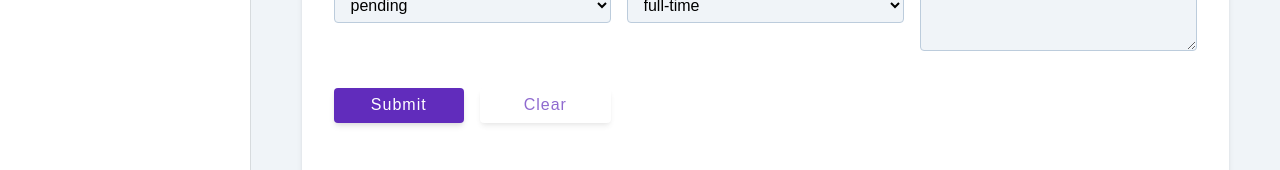
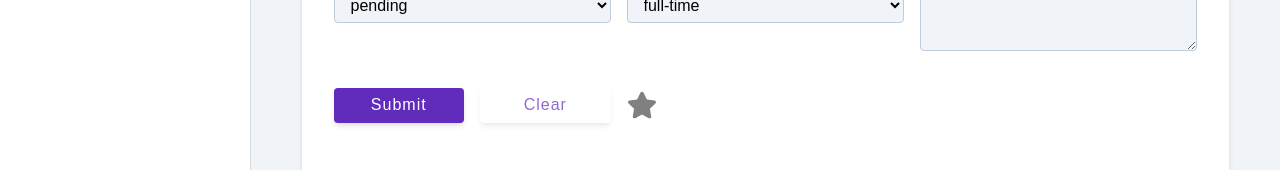
Before and after one commit to ZacharyTStone/haku, a React (Create React App) app in the folder client/: page /add-job in a window 1280 px wide. Shown: the part 403-573 px from the top of the page. Built offline with nearby package versions, Linux system fonts and the light colour scheme; sample sign-in values are in the browser's storage.

Commit message:
finish adding ability to star jobs

```diff
--- a/client/src/Components/Job.js
+++ b/client/src/Components/Job.js
@@ -4,6 +4,7 @@ import { Link } from "react-router-dom";
 import { useAppContext } from "../context/appContext";
 import JobInfo from "./JobInfo";
 import styled from "styled-components";
+import { FaStar } from "react-icons/fa";
 
 const Job = ({
   _id,
@@ -14,6 +15,7 @@ const Job = ({
   createdAt,
   status,
   notes,
+  stared,
 }) => {
   const { setEditJob, deleteJob } = useAppContext();
 
@@ -24,8 +26,14 @@ const Job = ({
       <div className="job">
         <header>
           <div className="main-icon">{company.charAt(0)}</div>
+
           <div className="info">
-            <h5>{position}</h5>
+            <h5>
+              {position}
+              {stared === "true" ? (
+                <FaStar color="gold" size={18} style={{ paddingTop: "5px" }} />
+              ) : null}{" "}
+            </h5>
             <p>{company}</p>
           </div>
         </header>
@@ -118,6 +126,11 @@ const Wrapper = styled.article`
     color: var(--white);
     margin-right: 2rem;
   }
+
+  .stared {
+    background: "white";
+  }
+
   .info {
     h5 {
       margin-bottom: 0.25rem;
--- a/client/src/Components/JobsContainer.js
+++ b/client/src/Components/JobsContainer.js
@@ -15,13 +15,14 @@ const JobsContainer = () => {
     search,
     searchStatus,
     searchType,
+    searchStared,
     sort,
     numOfPages,
   } = useAppContext();
   useEffect(() => {
     getJobs();
     // eslint-disable-next-line
-  }, [page, search, searchStatus, searchType, sort]);
+  }, [page, search, searchStatus, searchStared, searchType, sort]);
   if (isLoading) {
     return <Loading center />;
   }
--- a/client/src/Components/SearchContainer.js
+++ b/client/src/Components/SearchContainer.js
@@ -7,6 +7,7 @@ const SearchContainer = () => {
     isLoading,
     search,
     searchStatus,
+    searchStared,
     searchType,
     sort,
     sortOptions,
@@ -14,6 +15,7 @@ const SearchContainer = () => {
     clearFilters,
     jobTypeOptions,
     statusOptions,
+    staredOptions,
   } = useAppContext();
   const handleSearch = (e) => {
     if (isLoading) return;
@@ -51,6 +53,13 @@ const SearchContainer = () => {
             value={searchType}
             handleChange={handleSearch}
             list={["all", ...jobTypeOptions]}
+          />
+          <FormRowSelect
+            labelText="stared"
+            name="searchStared"
+            value={searchStared}
+            handleChange={handleSearch}
+            list={["all", ...staredOptions]}
           />
           {/* sort */}
           <FormRowSelect
--- a/client/src/context/appContext.js
+++ b/client/src/context/appContext.js
@@ -61,10 +61,13 @@ const initialState = {
   monthlyApplications: [],
   search: "",
   searchStatus: "all",
+  searchStared: "all",
   searchType: "all",
   sort: "latest",
   sortOptions: ["latest", "oldest", "a-z", "z-a"],
   notes: "",
+  stared: "false",
+  staredOptions: ["true", "false"],
 };
 
 const AppContext = React.createContext();
@@ -189,7 +192,8 @@ const AppProvider = ({ children }) => {
   const createJob = async () => {
     dispatch({ type: CREATE_JOB_BEGIN });
     try {
-      const { position, company, jobLocation, jobType, status, notes } = state;
+      const { position, company, jobLocation, jobType, status, notes, stared } =
+        state;
 
       await authFetch.post("/jobs", {
         position,
@@ -198,6 +202,7 @@ const AppProvider = ({ children }) => {
         jobType,
         status,
         notes,
+        stared,
       });
       dispatch({ type: CREATE_JOB_SUCCESS });
       dispatch({ type: CLEAR_VALUES });
@@ -212,9 +217,10 @@ const AppProvider = ({ children }) => {
   };
 
   const getJobs = async () => {
-    const { page, search, searchStatus, searchType, sort } = state;
+    const { page, search, searchStatus, searchType, searchStared, sort } =
+      state;
 
-    let url = `/jobs?page=${page}&status=${searchStatus}&jobType=${searchType}&sort=${sort}`;
+    let url = `/jobs?page=${page}&status=${searchStatus}&jobType=${searchType}&stared=${searchStared}&sort=${sort}`;
     if (search) {
       url = url + `&search=${search}`;
     }
@@ -243,7 +249,8 @@ const AppProvider = ({ children }) => {
     dispatch({ type: EDIT_JOB_BEGIN });
 
     try {
-      const { position, company, jobLocation, jobType, status, notes } = state;
+      const { position, company, jobLocation, jobType, status, notes, stared } =
+        state;
       await authFetch.patch(`/jobs/${state.editJobId}`, {
         company,
         position,
@@ -251,6 +258,7 @@ const AppProvider = ({ children }) => {
         jobType,
         status,
         notes,
+        stared,
       });
       dispatch({ type: EDIT_JOB_SUCCESS });
       dispatch({ type: CLEAR_VALUES });
--- a/client/src/context/reducer.js
+++ b/client/src/context/reducer.js
@@ -129,6 +129,7 @@ const reducer = (state, action) => {
       jobType: "full-time",
       status: "pending",
       notes: "",
+      stared: "false",
     };
 
     return {
@@ -172,7 +173,16 @@ const reducer = (state, action) => {
   }
   if (action.type === SET_EDIT_JOB) {
     const job = state.jobs.find((job) => job._id === action.payload.id);
-    const { _id, position, company, jobLocation, jobType, status, notes } = job;
+    const {
+      _id,
+      position,
+      company,
+      jobLocation,
+      jobType,
+      status,
+      notes,
+      stared,
+    } = job;
     return {
       ...state,
       isEditing: true,
@@ -183,6 +193,7 @@ const reducer = (state, action) => {
       jobType,
       status,
       notes,
+      stared,
     };
   }
   if (action.type === DELETE_JOB_BEGIN) {
--- a/client/src/pages/Dashboard/AddJob.js
+++ b/client/src/pages/Dashboard/AddJob.js
@@ -2,8 +2,12 @@ import { FormRow, FormRowSelect, Alert } from "../../Components";
 import FormRowArea from "../../Components/FormRowArea";
 import { useAppContext } from "../../context/appContext";
 import styled from "styled-components";
+import { FaStar } from "react-icons/fa";
+import React, { useState } from "react";
 
 const AddJob = () => {
+  const [starState, setStarState] = useState(false);
+
   const {
     isLoading,
     isEditing,
@@ -21,6 +25,7 @@ const AddJob = () => {
     createJob,
     editJob,
     notes,
+    stared,
   } = useAppContext();
 
   const handleSubmit = (e) => {
@@ -111,6 +116,23 @@ const AddJob = () => {
               clear
             </button>
           </div>
+          <div className="star">
+            <FaStar
+              color={stared === "false" ? "gray" : "gold"}
+              value={stared}
+              size={30}
+              style={{
+                marginTop: "20px",
+              }}
+              name="stared"
+              onClick={() => {
+                handleChange({
+                  name: "stared",
+                  value: stared === "true" ? "false" : "true",
+                });
+              }}
+            />
+          </div>
         </div>
       </form>
     </Wrapper>
@@ -118,6 +140,18 @@ const AddJob = () => {
 };
 
 const Wrapper = styled.section`
+  .star {
+    display: flex;
+    justify-content: flex-start;
+    align-items: center;
+    cursor: pointer;
+    /* padding-top: 20px; */
+    width: 100%;
+
+    h5 {
+      margin-bottom: 0px;
+    }
+  }
   .btn-hipster {
     opacity: 0.7;
   }
```
